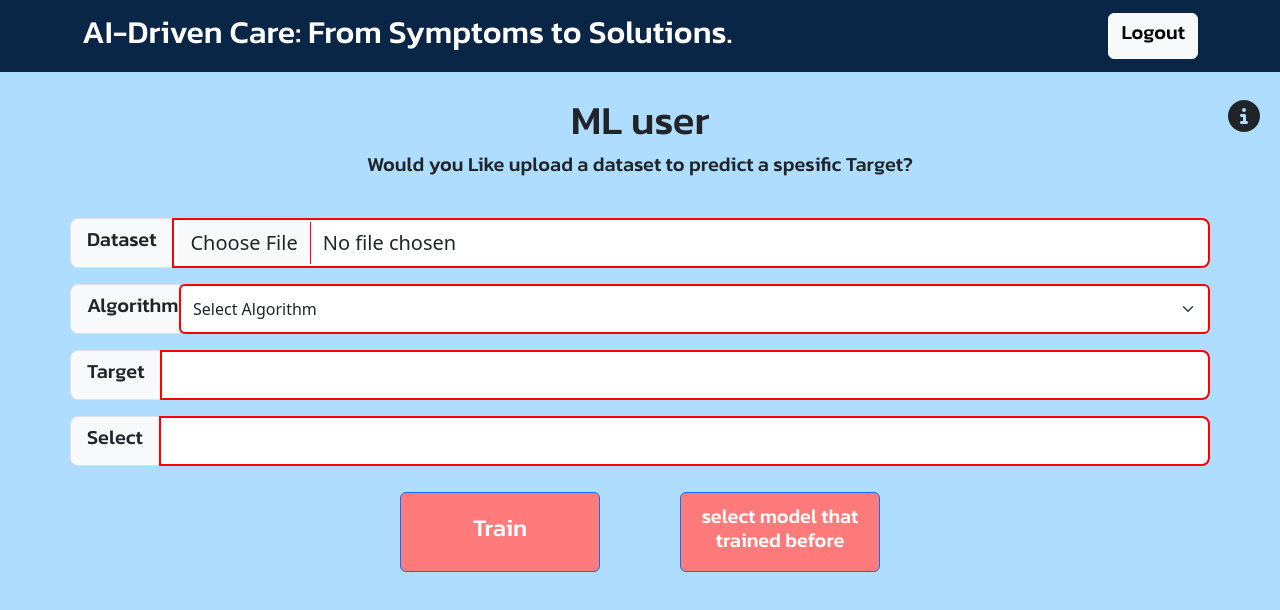
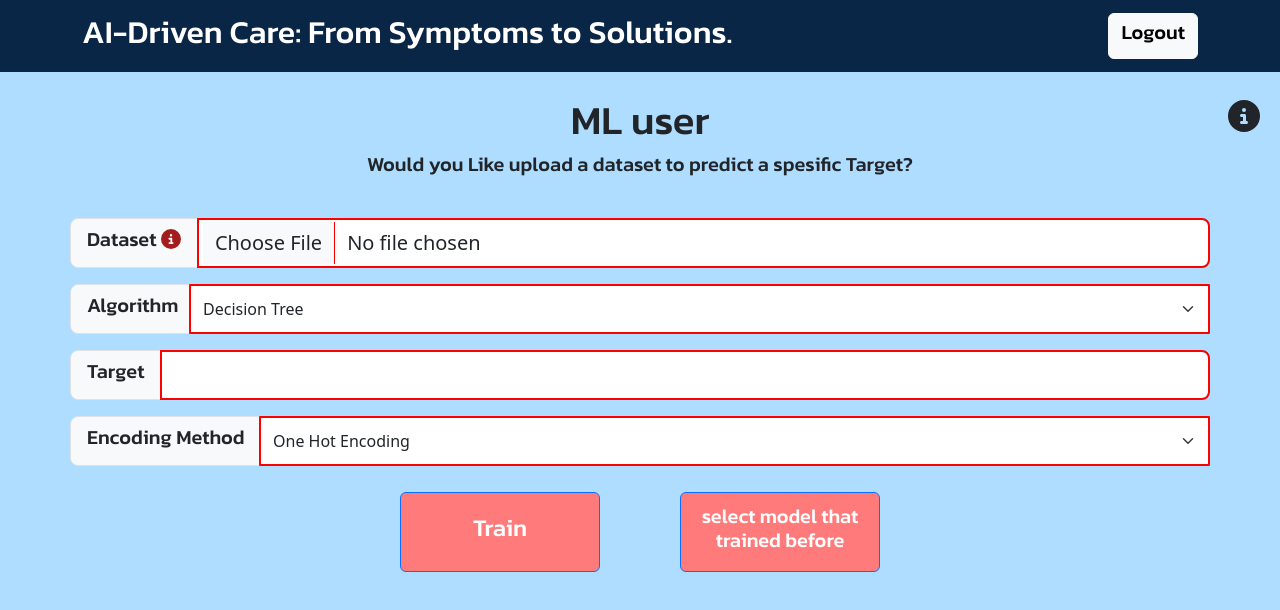
Before and after one commit to oulaKhaled/ML_Model, a React (Vite) app in the folder frontend/: page /ml_user in a window 1280 px wide. Shown: the top 610 px of the page. Built offline with nearby package versions, Linux system fonts and the light colour scheme; a web font is replaced by a local one.

Commit message:
edit forntend

```diff
--- a/frontend/src/components/auth.jsx
+++ b/frontend/src/components/auth.jsx
@@ -108,36 +108,12 @@ const onChangeConfirmPassword=(event)=>{
 <div style={{paddingLeft:"20px",paddingRight:"20px"
 
 }}
-  > <CustomizeInputGroup value={username}  onChange={onChangeUsername} type="text" text="username"  />
-   <CustomizeInputGroup value={password}  onChange={onChangePassword} text="password"
+  > <CustomizeInputGroup value={username}  onChange={onChangeUsername} type="text" text=<h5>Username</h5>  />
+   <CustomizeInputGroup value={password}  onChange={onChangePassword} text=<h5>Password</h5>
  type='password'/>
 </div>
 
-    {/* <FloatingLabel
-    style={{margin:"0px 350px 20px 350px"}}
-        controlId="floatingInput"
-        label="Username"
-        className="mb-3"
-        value={username}
-        onChange={onChangeUsername}
 
-      >
-        <Form.Control type="text"  />
-      </FloatingLabel>
-
-
-      <form >
-      <FloatingLabel controlId="floatingPassword" label="Password" style={{margin:"0px 350px 20px 350px"}}
-      value={password}
-      onChange={onChangePassword}
- autoComplete='password'
-
-
-      >
-        <Form.Control type="password" placeholder="Password" />
-
-      </FloatingLabel>
-      </form> */}
       </>:
 
 
@@ -147,63 +123,15 @@ const onChangeConfirmPassword=(event)=>{
 
 
 
-         <CustomizeInputGroup value={username}  onChange={onChangeUsername} type="text" text="username"  />
+         <CustomizeInputGroup value={username}  onChange={onChangeUsername} type="text" text=<h5>Username</h5>  />
    <CustomizeInputGroup  value={email} type="email"
-        onChange={onChangeEmail} text="email"/>
-   <CustomizeInputGroup value={password}  onChange={onChangePassword} text="password"/>
+        onChange={onChangeEmail} text=<h5>Email</h5>/>
+   <CustomizeInputGroup value={password}  onChange={onChangePassword} text=<h5>Password</h5>/>
 
-   <CustomizeInputGroup value={confirmPassword}  onChange={onChangeConfirmPassword} text="password"/>
-
-
-      {/* <FloatingLabel
-    style={{margin:"0px 350px 10px 350px"}}
-        controlId="floatingInput"
-        label="username"
-        className="mb-3"
-        value={username}
-        onChange={onChangeUsername}
-      >
-        <Form.Control type="text" placeholder="username" />
-      </FloatingLabel>
-
-
-      <FloatingLabel
-    style={{margin:"0px 350px 10px 350px"}}
-        controlId="floatingInput"
-        label="Email address"
-        className="mb-3"
-        value={email}
-        onChange={onChangeEmail}
-
-      >
-        <Form.Control type="email" placeholder="name@example.com" />
-      </FloatingLabel>
+   <CustomizeInputGroup value={confirmPassword}  onChange={onChangeConfirmPassword} text=<h5> Confirm password</h5>/>
 
 
 
-
-      <FloatingLabel controlId="floatingPassword" label="Password" style={{margin:"0px 350px 10px 350px"}}
-
-      value={password}
-        onChange={onChangePassword}
-      autoComplete='password'
-
-
-      >
-        <Form.Control type="password" placeholder="Password" />
-
-      </FloatingLabel>
-      <FloatingLabel controlId="floatingPassword" label=" confirm Password" style={{margin:"0px 350px 10px 350px"}}
-        value={confirmPassword}
-        onChange={onChangeConfirmPassword}
-        autoComplete='password'
-
-      >
-        <Form.Control type="password" placeholder="confirm passwprd" />
-
-      </FloatingLabel>
-
-     */}
 
       </>
             }
--- a/frontend/src/components/ml_user.jsx
+++ b/frontend/src/components/ml_user.jsx
@@ -18,12 +18,28 @@ import { token } from './user_role';
 import CustomizeButton from '../custom_component/button';
 import CustomizeSelectOption from '../custom_component/option';
 import CustomizedModel from '../custom_component/modal';
+import { faCircleDot } from '@fortawesome/free-solid-svg-icons';
 
+
+const options1=[
+   { value: "decisiontree", label: "Decision Tree" },
+    { value: "randomforest", label: "Random forest" },
+    { value: "logisticregression", label: "Logistic Regression" },
+    { value: "svm", label: "SVM" },
+    { value: "knn", label: "KNN" },
+    ]
+const options2=[
+   { value: "first", label: "One Hot Encoding" },
+    { value: "second", label: "Label Encoding" },
+    ]
 function Ml_user() {
   const [show, setShow] = useState(false);
   const [show2, setShow2] = useState(false);
 
   const [show3, setShow3] = useState(false);
+  const [show4, setShow4] = useState(false);
+
+
 
   const handleClose = () => setShow(false);
   const handleShow = () => setShow(true);
@@ -31,12 +47,13 @@ function Ml_user() {
   const handleShow2 = () => setShow2(true);
    const handleClose3 = () => setShow3(false);
   const handleShow3 = () => setShow3(true);
-
+     const handleClose4 = () => setShow4(false);
+  const handleShow4 = () => setShow4(true);
 
   const [dataset,setDataset]=useState([]);
-  const[algorithm,setAlogorithm]=useState("");
+  const[algorithm,setAlogorithm]=useState(options1[0].value);
   const[target,setTarget]=useState("");
-  const [select,setSelect]=useState("");
+  const [select,setSelect]=useState(options2[0]);
   const [showResult,SetshowResult]=useState(false);
   const [result,setResult]=useState([])
   const [trainedModels,getTrainedModels]=useState([])
@@ -53,8 +70,6 @@ function Ml_user() {
     formData.append("target",target)
     try{
       const response=await api.post("/train_model",formData,
-      {  headers:{"Authorization":`Bearer ${token}`}
-    }
 
   );
   if(response.status==200){
@@ -64,6 +79,12 @@ function Ml_user() {
     console.log("data features",response.data["The new model has been saved successfully"][3]);
 
 
+
+
+  }
+  else if(response.status==403){
+    console.log("Token in epired please Login again",);
+    localStorage.removeItem("token");
 
 
   }
@@ -85,8 +106,7 @@ function Ml_user() {
 
   const getUserModels=async()=>{
     try{
-      const response=await api.get("/user_model",{
-headers: {"Authorization" : `Bearer ${token}`}});
+      const response=await api.get("/user_model",);
 if(response.status==200){
   console.log("Here is models that you trained before",response.data);
   getTrainedModels(response.data)
@@ -143,16 +163,21 @@ else{
         <Modal.Header closeButton>
         </Modal.Header>
         <Modal.Body  >
-        <div style={{ padding:40,display: "flex", flexDirection: "column", alignItems: "center", justifyContent: "center", textAlign: "center" }}>
+        <div style={{ padding:10,display: "flex", flexDirection: "column", alignItems: "center", justifyContent: "center", textAlign: "center" }}>
 
 <br/>
 {
    showResult ?
    <div>
-   <h5> you model is trained Successfully </h5>
-    <p>accuracy : {result[0]}</p>
-    <p>F1 Score : {result[1]}</p>
-    <p> Cross validation Score : {result[2]}</p>
+   <h4 style={{color: "#1F7D53"}}> Model training completed successfully! </h4>
+   <br/>
+    <h5 style={{color: "#7D0A0A"}}>Accuracy</h5><h6>{result[0]}</h6>
+    <br/>
+
+    <h6 ><h5 style={{color: "#7D0A0A"}}>F1 Score</h5>  {result[1]}</h6>
+    <br/>
+
+    <h6 ><h5 style={{color: "#7D0A0A"}}> Cross validation Score</h5>  {result[2]}</h6>
 
 
     </div>
@@ -183,11 +208,39 @@ handleClose3={handleClose3}
 trainedModels={trainedModels}
 handleShow3={handleShow3}
 getuserModel={getUserModels}
+/>
+{/******************* * FOURTH MODAL ( Dataset info) ************************/}
+
+      <Modal show={show4} onHide={handleClose4}>
+        <Modal.Header closeButton>
+          <Modal.Title   >  ⚠️ Important Note</Modal.Title>
+        </Modal.Header>
+        <Modal.Body>
+<h4>Required Format</h4>
+<h6 style={{color:"green"}}><strong>Your dataset should be a CSV file.</strong></h6>
+<h6>It must include:</h6>
+
+<h5> <FontAwesomeIcon size='xs' icon={faCircleDot} style={{color:"red"}}/> One column named (or acting as) Disease – the target variable.</h5>
+<h5> <FontAwesomeIcon  size='xs' icon={faCircleDot} style={{color:"red"}}/> Several columns named like Symptom_1, Symptom_2, ..., Symptom_17, each representing a symptom.</h5>
+<h5> <FontAwesomeIcon size='xs' icon={faCircleDot} style={{color:"red"}} /> All values must be in text format (categorical), even if they are null/missing in some rows.</h5>
+<h5> <FontAwesomeIcon  size='xs' icon={faCircleDot} style={{color:"red"}} /> A maximum of 17 symptom columns is expected. Missing symptom columns should be filled with empty values (NaN).</h5>
+<br/>
+{/* <h5  style={{color:"red"}}>Important </h5> */}
+
+<h6 style={{color:"#A31D1D"}}>This tool is designed for experimentation with clean, symptom-based datasets like the one provided.</h6>
+
+<h6 style={{color:"#A31D1D"}}>While you can upload any dataset, using random, noisy, or unstructured data may lead to unreliable results.
+</h6>
+<h6 style={{color:"#A31D1D"}}><strong >This tool is not intended for real-world deployment or critical decisions</strong>
+— it's meant for experimentation with well-prepared datasets that follow standard ML practices. </h6>
+
+        </Modal.Body>
+        <Modal.Footer>
 
 
+        </Modal.Footer>
+      </Modal>
 
-
-/>
 
 
 
@@ -207,12 +260,39 @@ getuserModel={getUserModels}
 
 
 </div>   */}
-<CustomizeInputGroup text="Dataset" type="file"  onChange= {(event)=>setDataset(event.target.files[0])}   style={{ borderColor: "red", borderWidth: "2px"}} />
-<CustomizeSelectOption onChange={(event)=>
+
+
+<CustomizeInputGroup  text=<h5>Dataset <FontAwesomeIcon  icon={faCircleInfo} onClick={handleShow4} style={{color:"#A31D1D"}} />  </h5>  className="col" type="file"  onChange= {(event)=>setDataset(event.target.files[0])}   style={{ borderColor: "red", borderWidth: "2px"}} />
+
+
+
+<CustomizeSelectOption
+text=<h5>Algorithm</h5>
+inputTextStyle={{ width: "120px",height:"50px" }}
+
+
+onChange={(event)=>
               setAlogorithm(event.target.value)
-            } value={algorithm}/>
-<CustomizeInputGroup text="Target"  type="text" onChange={(event)=>setTarget(event.target.value)} value={target}  style={{ borderColor: "red", borderWidth: "2px"}} />
-<CustomizeInputGroup text="Select"  type="text" onChange={(event)=>setSelect(event.target.value)} value={select}  style={{ borderColor: "red", borderWidth: "2px"}} />
+            } value={algorithm}
+options={options1} />
+<CustomizeInputGroup text=<h5>Target</h5>  type="text" onChange={(event)=>setTarget(event.target.value)} value={target}  style={{ borderColor: "red", borderWidth: "2px"}} />
+
+
+<CustomizeSelectOption
+text=<h5>Encoding Method</h5>
+onChange={(event)=>
+              setSelect(event.target.value)
+            } value={select}
+
+options={options2}
+inputTextStyle={{ width: "190px",height:"50px" }}
+
+/>
+
+
+
+
+
 <CustomizeButton onClick={()=>{
         console.log(dataset,algorithm,select,target);
         handleShow2()
--- a/frontend/src/custom_component/input.jsx
+++ b/frontend/src/custom_component/input.jsx
@@ -12,7 +12,7 @@ function CustomizeInputGroup(props){
 <div style={{marginLeft:"70px",marginRight:"70px",marginTop:"10px"}}>
         <InputGroup size="lg" className="mb-3" >
 
-                  <InputGroup.Text id="inputGroup-sizing-sm" ><h5>{props.text}</h5> </InputGroup.Text>
+                  <InputGroup.Text id="inputGroup-sizing-sm" >{props.text}</InputGroup.Text>
                   <Form.Control
                     type={props.type}
                     style={props.style}
--- a/frontend/src/custom_component/option.jsx
+++ b/frontend/src/custom_component/option.jsx
@@ -7,18 +7,26 @@ function CustomizeSelectOption(props){
         <div style={{marginLeft:"70px",marginRight:"70px",marginTop:"10px"}} >
   <InputGroup size="lg" className="mb-3"  >
 
-          <InputGroup.Text id="inputGroup-sizing-sm" style={{ width: "110px",height:"50px" }}><h5>Algorithm </h5></InputGroup.Text>
+          <InputGroup.Text id="inputGroup-sizing-sm" style={props.inputTextStyle}>{props.text}</InputGroup.Text>
           <Form.Group as={Col} controlId="formGridState" >
-            <Form.Select style={{ height: "50px", borderColor: "red", borderWidth: "2px" }}
-            value={props.algorithm}
+            <Form.Select style={{ height: "50px", borderColor: "red", borderWidth: "2px" ,borderRadius:"1px"}}
+            value={props.value  || props.options[0]?.value}
             onChange={props.onChange}
+
             >
-              <option>Select Algorithm</option>
-              <option value="decisiontree">Decision Tree</option>
-              <option value="randomforest">Random forest</option>
-              <option value="logisticregression">Logistic Regression</option>
-              <option value="svm">SVM</option>
-              <option value="knn">KNN</option>
+              {/* <option>Select Algorithm</option> */}
+
+
+{
+
+props.options.map((option, index) => (
+        <option key={index} value={option.value}>
+          {option.label}
+        </option>
+      ))
+
+
+      }
 
 
 
@@ -30,7 +38,7 @@ function CustomizeSelectOption(props){
         </InputGroup>
         </div>
 
-    )
+  )
 
 
 
```
Also changed, not shown: frontend/src/api.jsx (+26 -0 lines), frontend/src/components/user_role.jsx (+8 -7 lines), frontend/src/custom_component/modal.jsx (+2 -19 lines), frontend/test.txt, 1 other file (tests, documents, lock files or other folders).
